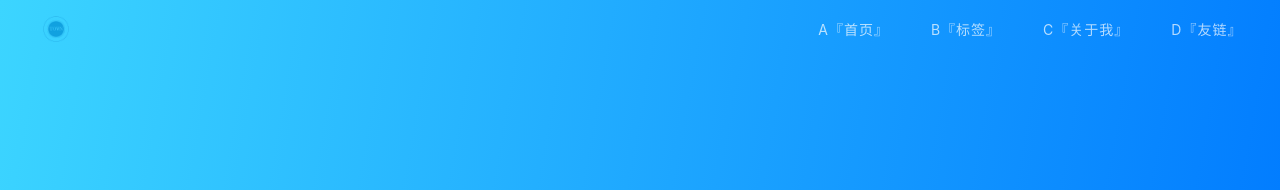
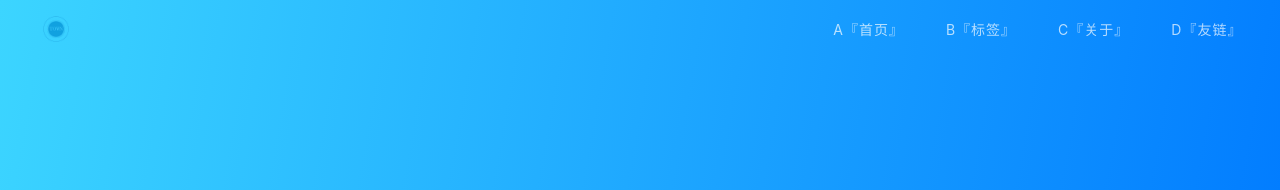
Before and after one commit to Townwang/Townwang.github.io, a Jekyll site: the page built from index.html, in a window 1280 px wide. Shown: the top 190 px of the page. Built offline with Jekyll 4.4.1, drawn with Linux system fonts in a browser that asks for light colours; nearby versions of some CDN libraries; the list of posts is cut into pages by our own code; a style sheet for code colours, icons or effects is not loaded.

Commit message:
Signed-off-by: Twon <android@twonwang.com>

```diff
--- a/_config.yml
+++ b/_config.yml
@@ -11,7 +11,7 @@ baseurl: ''
 nav:
   A『首页』: '/'
   B『标签』: '/tags.html'
-  C『关于我』: '/about.html'
+  C『关于』: '/about.html'
   D『友链』: '/link.html'
 
 
```
